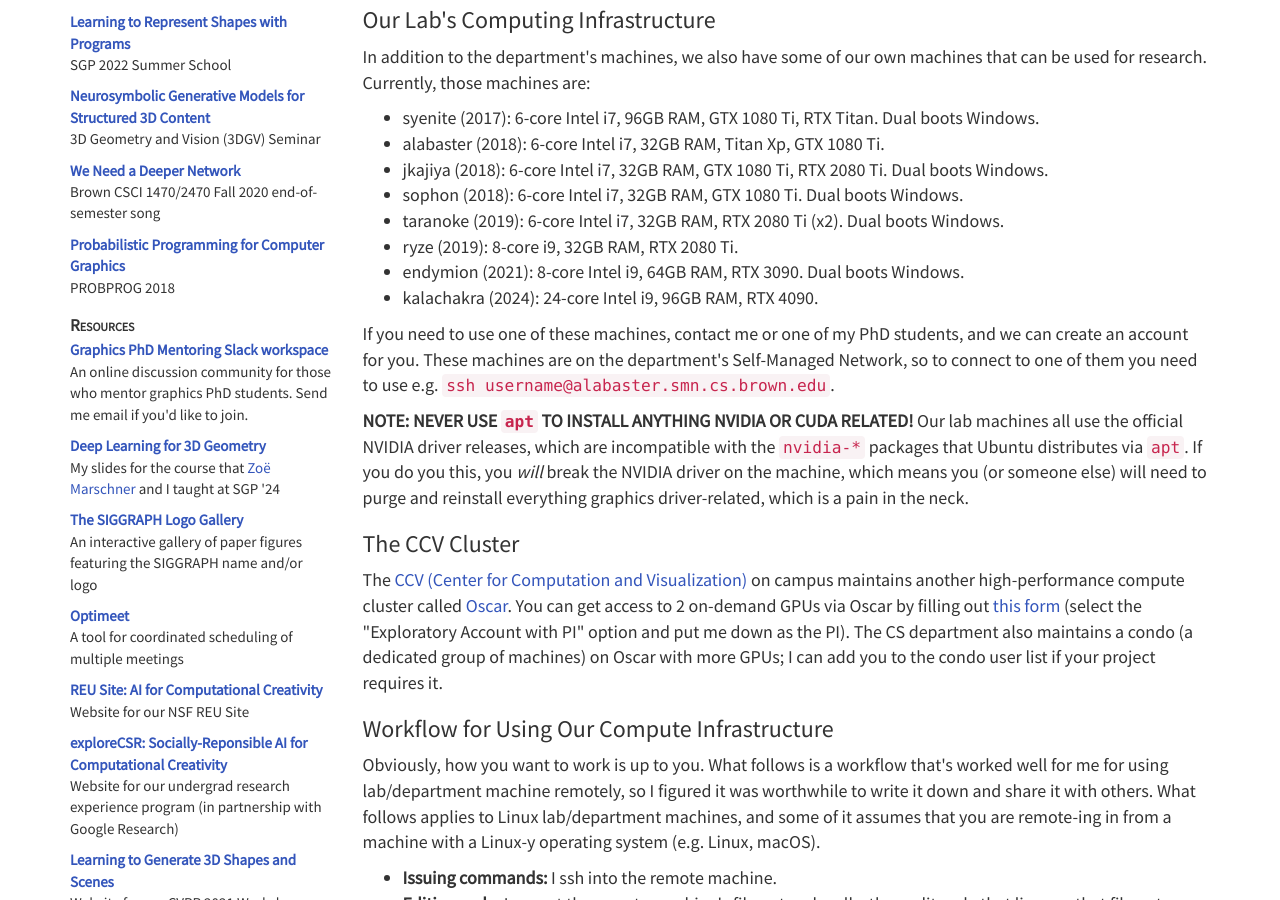
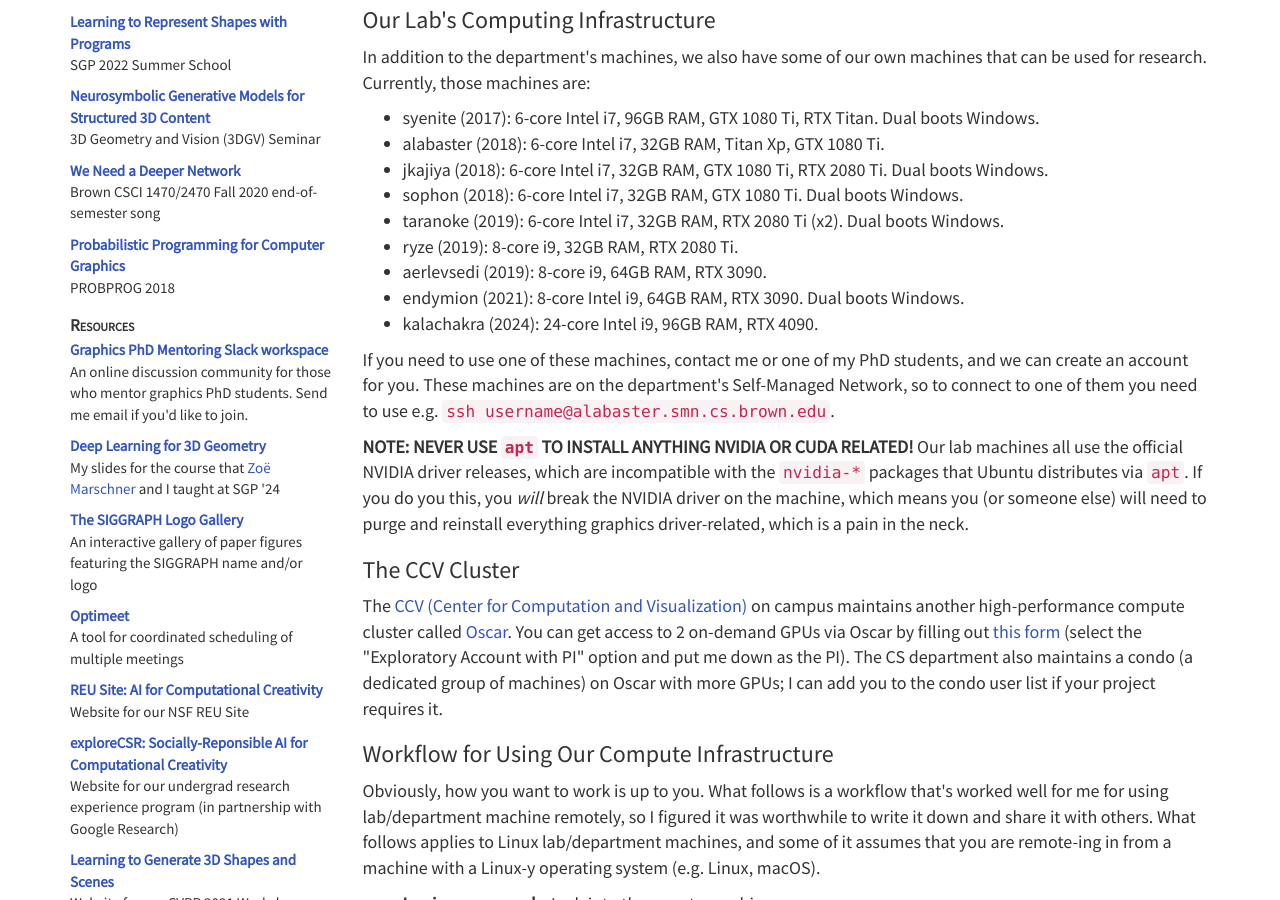
Before and after one commit to dritchie/dritchie.github.io, a Jekyll site: the page built from getting_started.html, in a window 1280 px wide and 900 px high, scrolled down 1035 px. Built offline with Jekyll 4.4.1, drawn with Linux system fonts in a browser that asks for light colours.

Commit message:
Update aerlevsedi specs.

```diff
--- a/getting_started.html
+++ b/getting_started.html
@@ -86,11 +86,11 @@ layout: post
         <li>
             taranoke (2019): 6-core Intel i7, 32GB RAM, RTX 2080 Ti (x2). Dual boots Windows.
         </li>
-        <!-- <li>
-            aerlevsedi (2019): 8-core i9, 32GB RAM, RTX 2080 Ti.
-        </li> -->
         <li>
             ryze (2019): 8-core i9, 32GB RAM, RTX 2080 Ti.
+        </li>
+        <li>
+            aerlevsedi (2019): 8-core i9, 64GB RAM, RTX 3090.
         </li>
         <li>
             endymion (2021): 8-core Intel i9, 64GB RAM, RTX 3090. Dual boots Windows.
```
